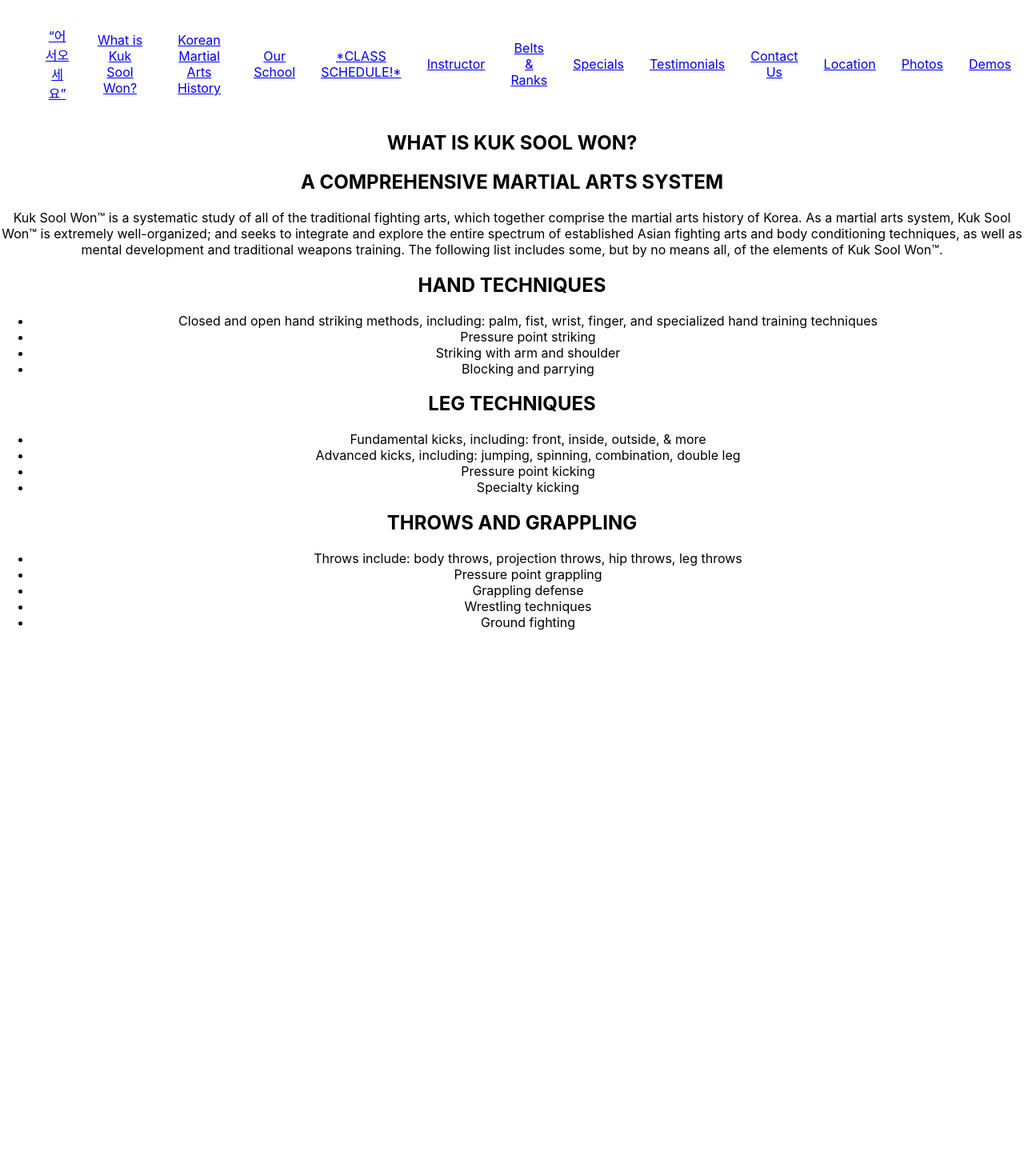
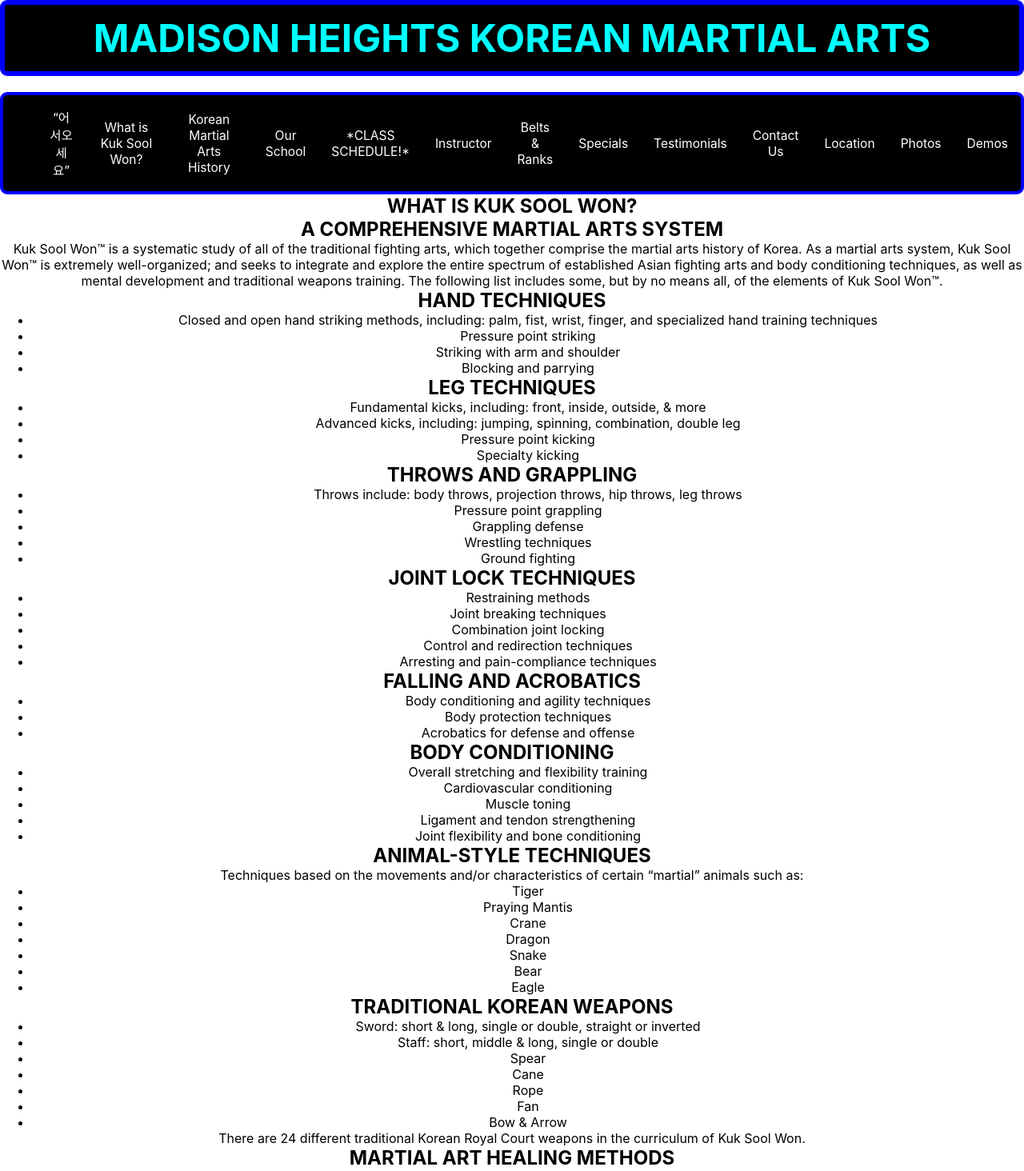
Before and after one commit to firmsclan/kuk-sool, a React (Create React App) app: page / in a window 1280 px wide. Shown: the top 1464 px of the page at 80% size. Before the commit the page ends 804 px from the top, so only its background shows below. Built offline with nearby package versions, Linux system fonts and the light colour scheme.

Commit message:
started styling and finished cards

```diff
--- a/public/index.html
+++ b/public/index.html
@@ -24,7 +24,7 @@
       work correctly both with client-side routing and a non-root public URL.
       Learn how to configure a non-root public URL by running `npm run build`.
     -->
-    <title>React App</title>
+    <title>Kuk Sool Won</title>
   </head>
   <body>
     <noscript>You need to enable JavaScript to run this app.</noscript>
--- a/src/components/header/header.css
+++ b/src/components/header/header.css
@@ -1,13 +1,40 @@
+* {
+  margin: 0;
+}
+
 .navbar {
   list-style: none;
   display: flex;
   align-items: center;
   justify-content: center;
+  background-color: black;
+  border: 4px solid blue;
+  border-radius: 9px;
 }
 .nav-link {
   padding: 1rem;
   /* border: 1px rgb(95, 92, 92) solid; */
 }
 .nav-link:hover {
-  background-color: antiquewhite;
+  background-color: blue;
 }
+
+.nav-link > a {
+  text-decoration: none;
+  font-size: 0.973rem;
+  color: white;
+}
+
+.title {
+  margin-bottom: 20px;
+  border: 6px solid blue;
+  border-radius: 9px;
+  background-color: rgb(0, 0, 0);
+  padding: 12px 0px;
+}
+
+.title > a {
+  font-size: 3rem;
+  text-decoration: none;
+  color: aqua;
+}
--- a/src/components/header/header.js
+++ b/src/components/header/header.js
@@ -4,6 +4,11 @@
 const Header = () => {
   return (
     <header>
+      <h1 className="title">
+        <a className="title__a" href="https://www.kswofmadisonheights.com/">
+          MADISON HEIGHTS KOREAN MARTIAL ARTS
+        </a>
+      </h1>
       <nav id="main-menu" className="nav">
         <ul className="navbar">
           <li className="nav-link">
--- a/src/components/views/about/about-content.js
+++ b/src/components/views/about/about-content.js
@@ -27,4 +27,74 @@
       "Ground fighting",
     ],
   },
+
+  {
+    title: "JOINT LOCK TECHNIQUES",
+    items: [
+      "Restraining methods",
+      "Joint breaking techniques",
+      "Combination joint locking",
+      "Control and redirection techniques",
+      "Arresting and pain-compliance techniques",
+    ],
+  },
+  {
+    title: "FALLING AND ACROBATICS",
+    items: [
+      "Body conditioning and agility techniques",
+      "Body protection techniques",
+      "Acrobatics for defense and offense",
+    ],
+  },
+  {
+    title: "BODY CONDITIONING",
+    items: [
+      "Overall stretching and flexibility training",
+      "Cardiovascular conditioning",
+      "Muscle toning",
+      "Ligament and tendon strengthening",
+      "Joint flexibility and bone conditioning",
+    ],
+  },
+
+  {
+    title: "ANIMAL-STYLE TECHNIQUES",
+    header: `Techniques based on the movements and/or characteristics
+    of certain “martial” animals such as:`,
+    items: [
+      "Tiger",
+      "Praying Mantis",
+      "Crane",
+      "Dragon",
+      "Snake",
+      "Bear",
+      "Eagle",
+    ],
+  },
+  {
+    title: "TRADITIONAL KOREAN WEAPONS",
+    footer: `There are 24 different traditional Korean Royal Court weapons in the curriculum of Kuk Sool Won.`,
+    items: [
+      "Sword: short & long, single or double, straight or inverted",
+      "Staff: short, middle & long, single or double",
+      "Spear",
+      "Cane",
+      "Rope",
+      "Fan",
+      "Bow & Arrow",
+    ],
+  },
+  {
+    title: "MARTIAL ART HEALING METHODS",
+    footer: `Herbal medicine`,
+    items: ["Acupressure", "Acupuncture", "Internal energy systems"],
+  },
+  {
+    title: "MEDITATION AND BREATHING",
+    items: [
+      "Various breath control techniques",
+      "Meditation and breathing postures",
+      "Concentration techniques",
+    ],
+  },
 ];
--- a/src/components/views/about/about.js
+++ b/src/components/views/about/about.js
@@ -11,6 +11,8 @@
       {aboutContent.map((card) => (
         <Card
           key={card.title}
+          header={card.header}
+          footer={card.footer}
           title={card.title}
           items={card.items}
           optional={card.optional}
```
